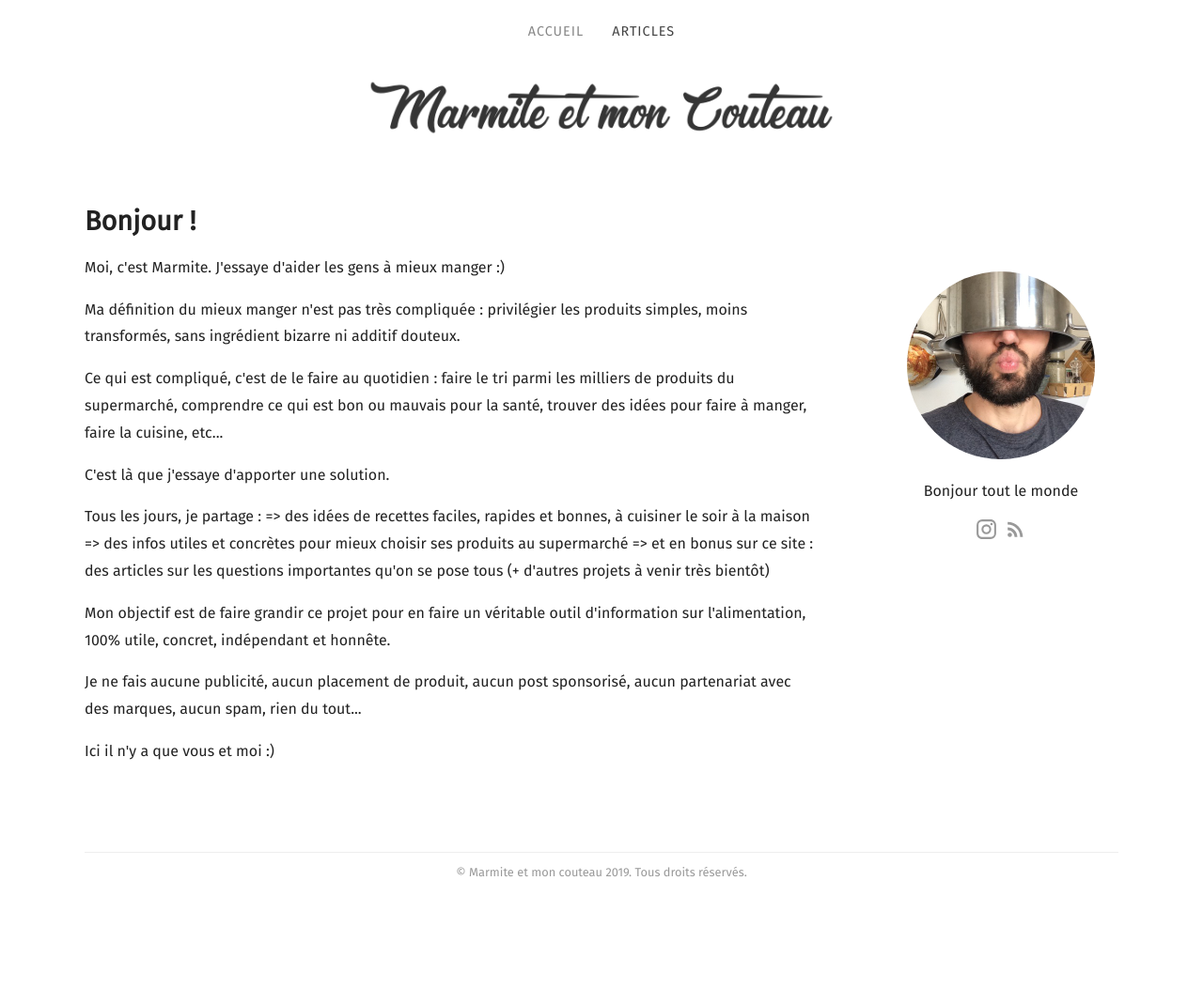
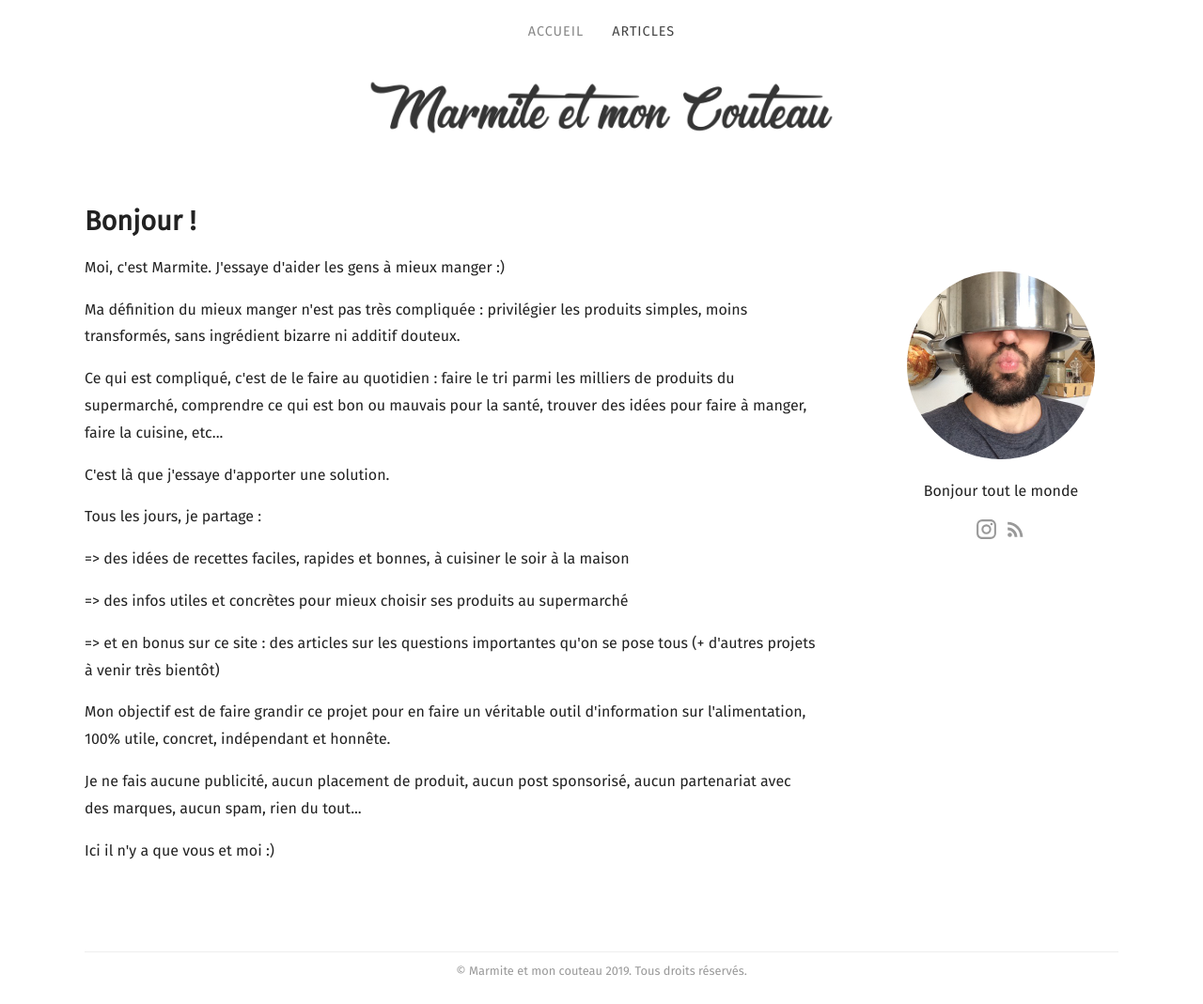
Before and after one commit to marmiteetmoncouteau/marmite-web, a Jekyll site: the page built from index.html, in a window 1280 px wide and 1069 px high. Shown: the whole window at 94% size. Built offline with Jekyll 4.4.1, drawn with Linux system fonts in a browser that asks for light colours; some web fonts are replaced; the list of posts is cut into pages by our own code.

```diff
--- a/index.html
+++ b/index.html
@@ -14,12 +14,9 @@ title: Accueil
 	<p>C'est là que j'essaye d'apporter une solution.
 
 	<p>Tous les jours, je partage :
-
-=> des idées de recettes faciles, rapides et bonnes, à cuisiner le soir à la maison
-
-=> des infos utiles et concrètes pour mieux choisir ses produits au supermarché
-
-=> et en bonus sur ce site : des articles sur les questions importantes qu'on se pose tous (+ d'autres projets à venir très bientôt)
+	<p>=> des idées de recettes faciles, rapides et bonnes, à cuisiner le soir à la maison
+	<p>=> des infos utiles et concrètes pour mieux choisir ses produits au supermarché
+	<p>=> et en bonus sur ce site : des articles sur les questions importantes qu'on se pose tous (+ d'autres projets à venir très bientôt)
 
 	<p>Mon objectif est de faire grandir ce projet pour en faire un véritable outil d'information sur l'alimentation, 100% utile, concret, indépendant et honnête.
 
```
